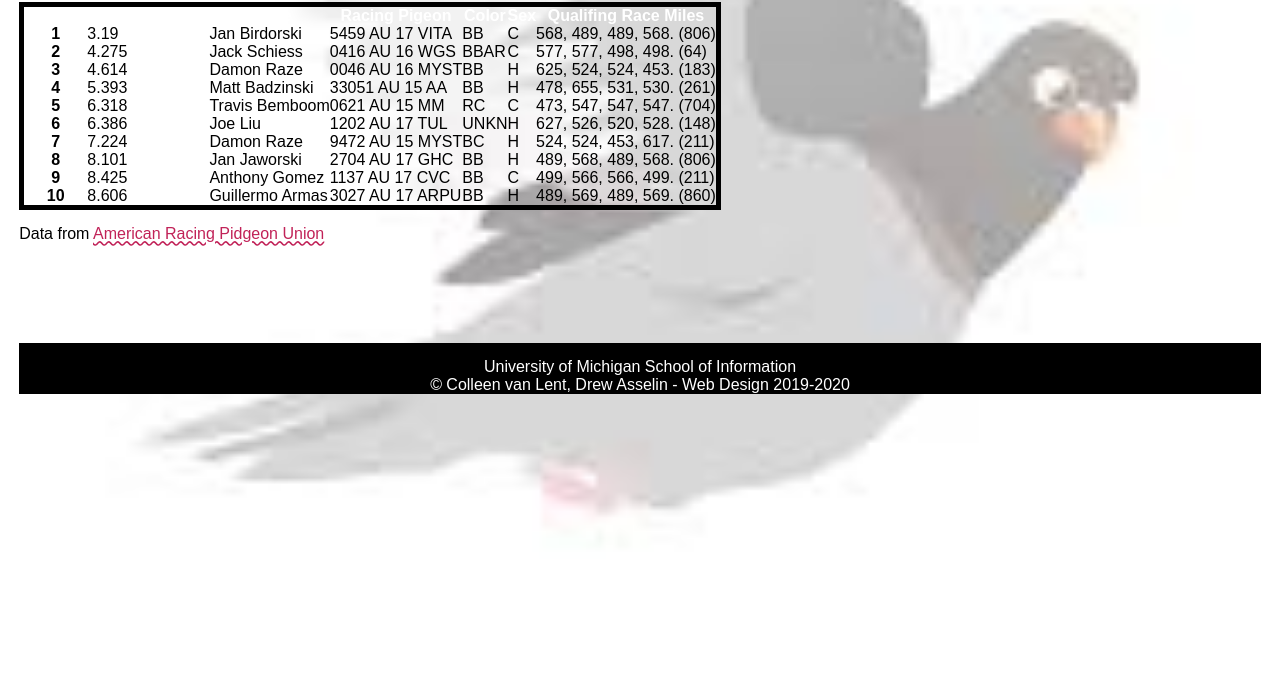
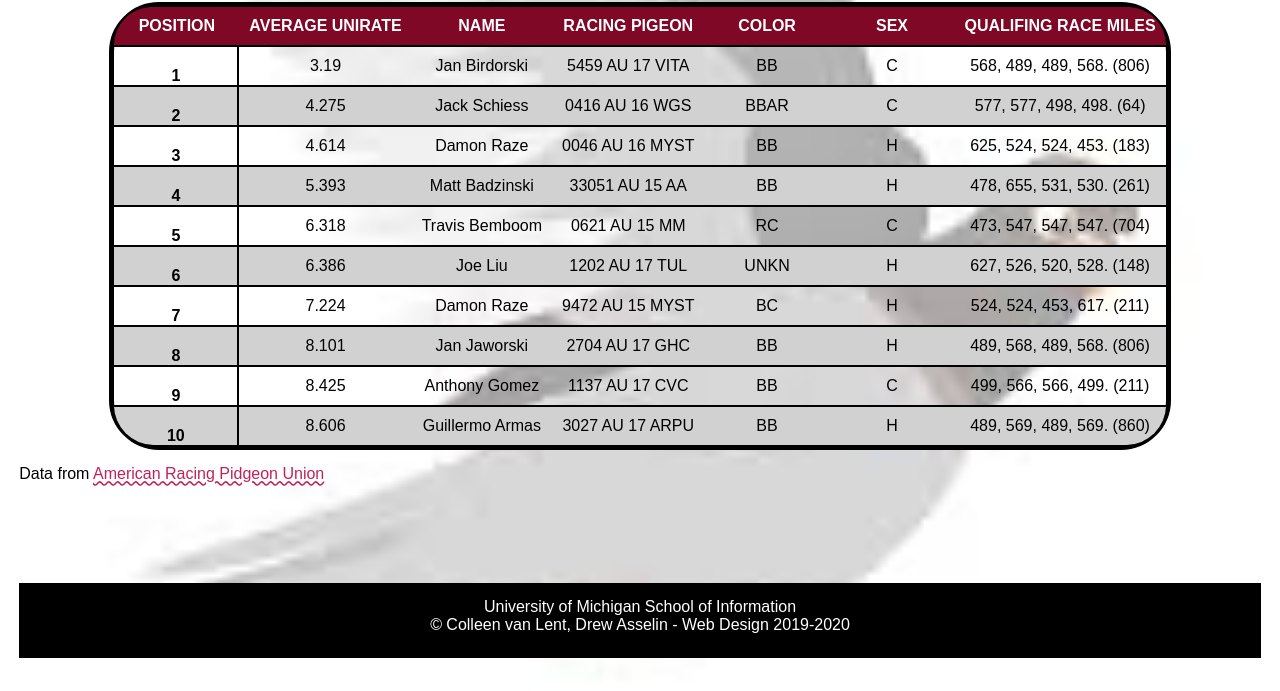
Before and after one commit to adsturza/homework4-2021, a plain HTML site: page index.html in a window 1280 px wide. Shown: the part 109-800 px from the top of the page. Drawn offline with Linux system fonts and the light colour scheme; a web font is replaced by a local one.

Commit message:
more requirements. still need to fix footer?

```diff
--- a/css/style.css
+++ b/css/style.css
@@ -66,29 +66,65 @@ a{
 
 
 td{
-
+  text-align: center;
+  border-top: 2px solid black;
+  padding: 10px;
 }
 
 
 .colhead{
   color: #FFFFFF;
-
+  min-width: 125px;
+  padding: 10px;
+  text-align: center;
+  vertical-align: middle;
+  background-color: #7e0825;
+  text-transform: uppercase;
 }
 
 .rowhead{
-
+  border-top: 2px solid black;
+  border-right: 2px solid black;
 }
 
 
 table{
     border: 5px solid #000000;
+    margin-left: auto;
+    margin-right: auto;
+    border-radius: 50px;
 }
 
 /* I gave you the selector, but not the property-value pair.
 You can use Inspect Element or your editor to find selectors. */
-thead tr:first-child th:first-child{}
+thead tr:first-child th:first-child{
+  border-top-left-radius: 50px;
+}
+
+thead tr:first-child th:last-child{
+  border-top-right-radius: 50px;
+}
+
+tbody tr:last-child td:last-child{
+  border-bottom-right-radius: 50px;
+}
+
+tbody tr:last-child th:first-child{
+  border-bottom-left-radius: 50px;
+}
 
 /*Add selectors and rules here*/
+tbody tr:nth-child(odd){
+  background: transparent;
+}
+
+tbody tr:nth-child(even){
+  background: rgba(209, 209, 209, 1);
+}
+
+tbody tr:hover{
+  background-color: rgba(126, 8, 32, 0.25);
+}
 
 
 
@@ -97,4 +133,8 @@ footer{
   background:#000000;
   text-align:center;
   color: #FFFFFF;
+  min-height: 75px;
+  bottom: 0;
+  left: 0;
+  right: 0;
 }
```
